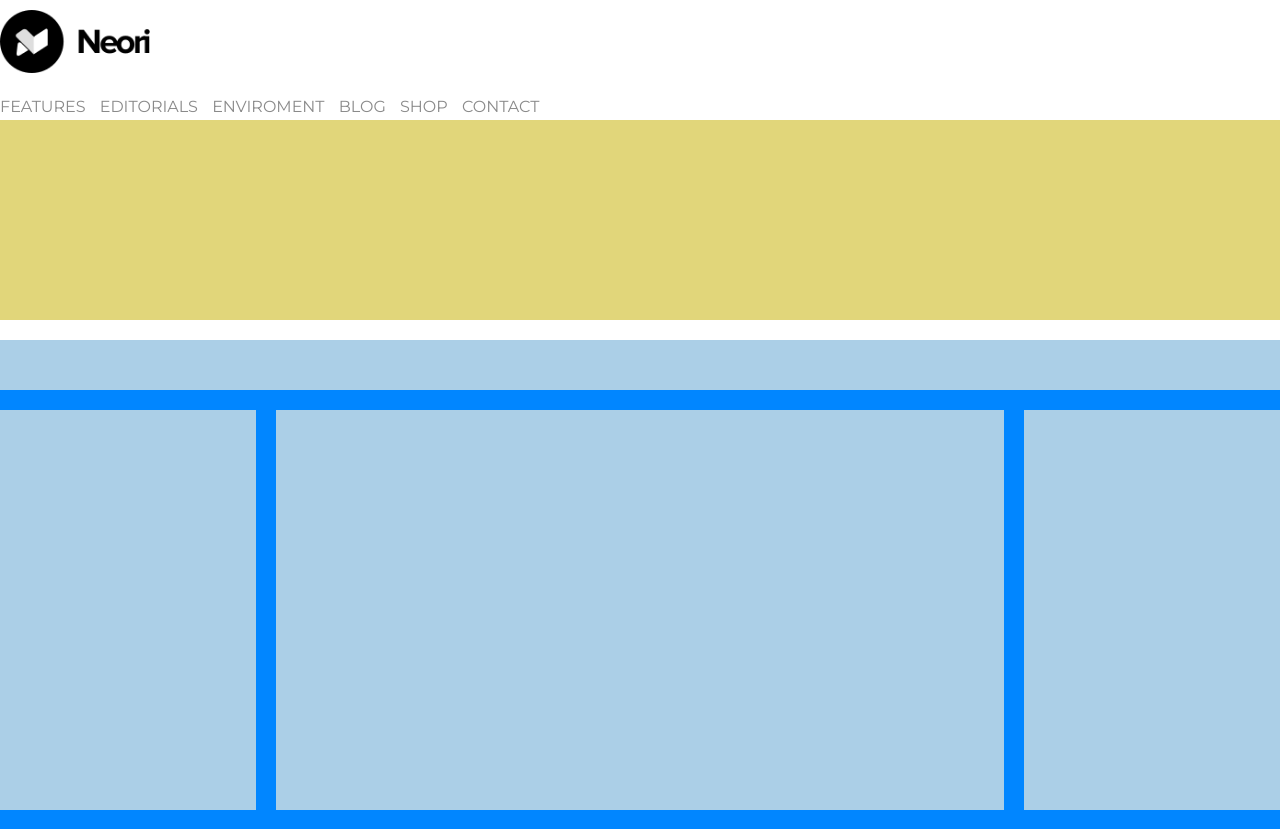
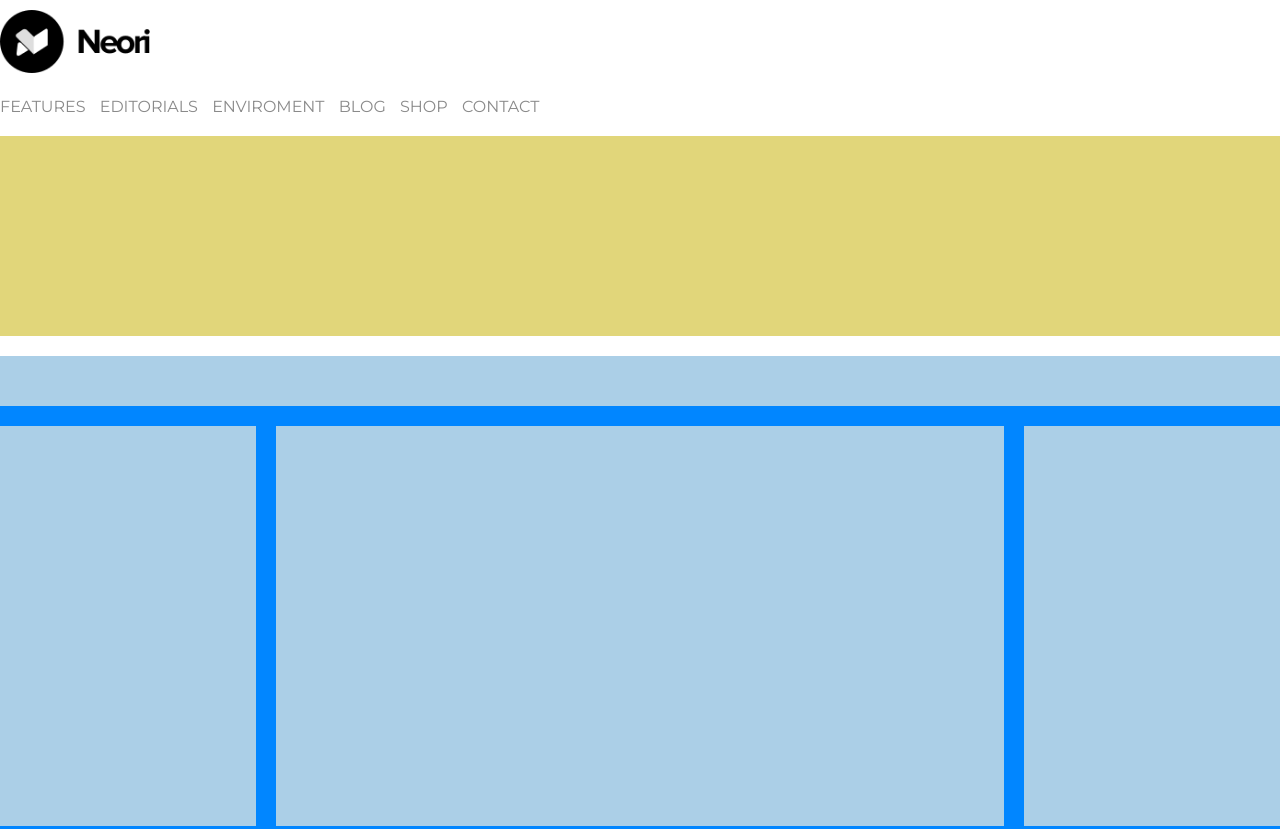
Before and after one commit to TrvMarco/htmlcss-wp, a plain HTML site: page index.html in a window 1280 px wide. Shown: the top 829 px of the page. Drawn offline with Linux system fonts and the light colour scheme.

Commit message:
fix header

```diff
--- a/css/style.css
+++ b/css/style.css
@@ -14,11 +14,6 @@
 }
 
 /* header */
-header{
-    height: 100px;
-    margin-bottom: 20px;
-}
-
 .logo{
     width: 150px;
     padding-top: 10px;
@@ -28,13 +23,11 @@ header a{
     color: #8A8A8A;
     text-decoration: none;
     stlistyle: none;
-    padding: 20px 0px;
 }
 
 ul{
-    margin: 20px 0px;
+    margin: 20px 0;
 }
-
 li{
     list-style: none;
     margin-right: 10px;
```
